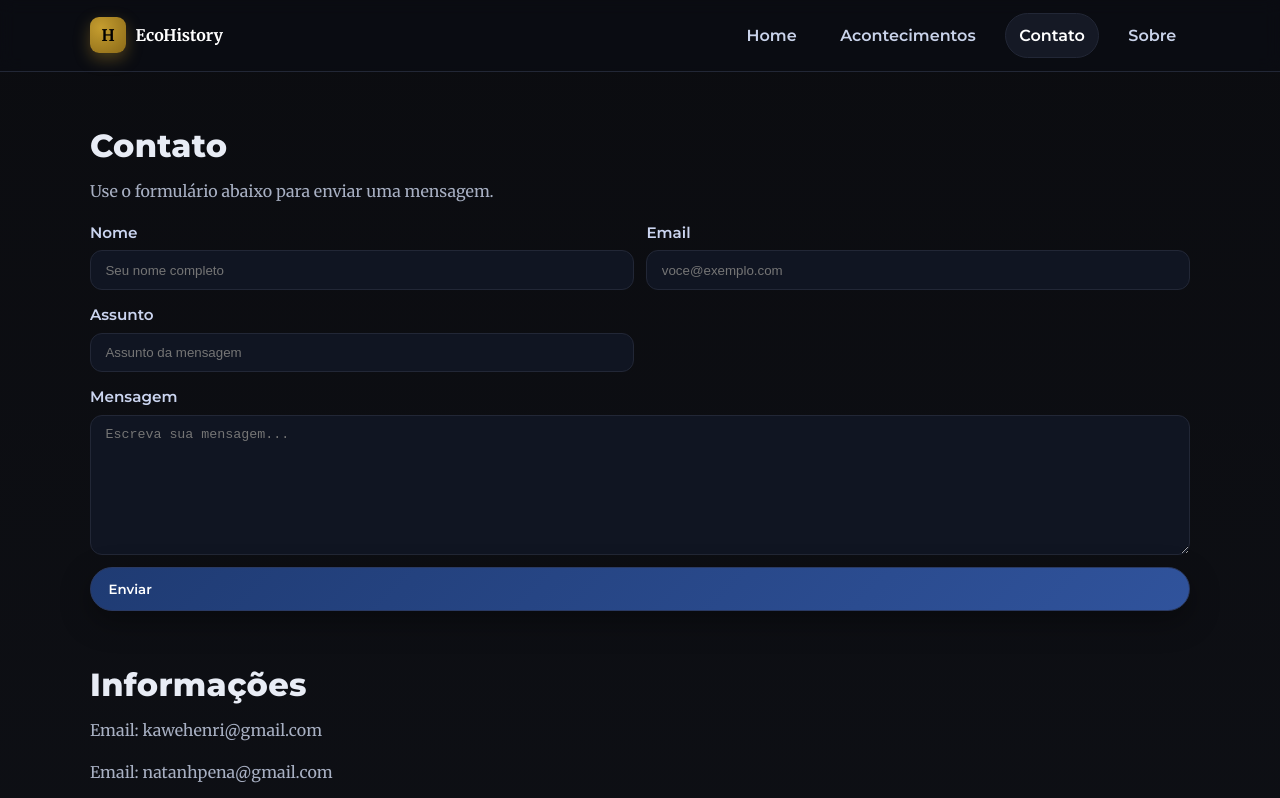
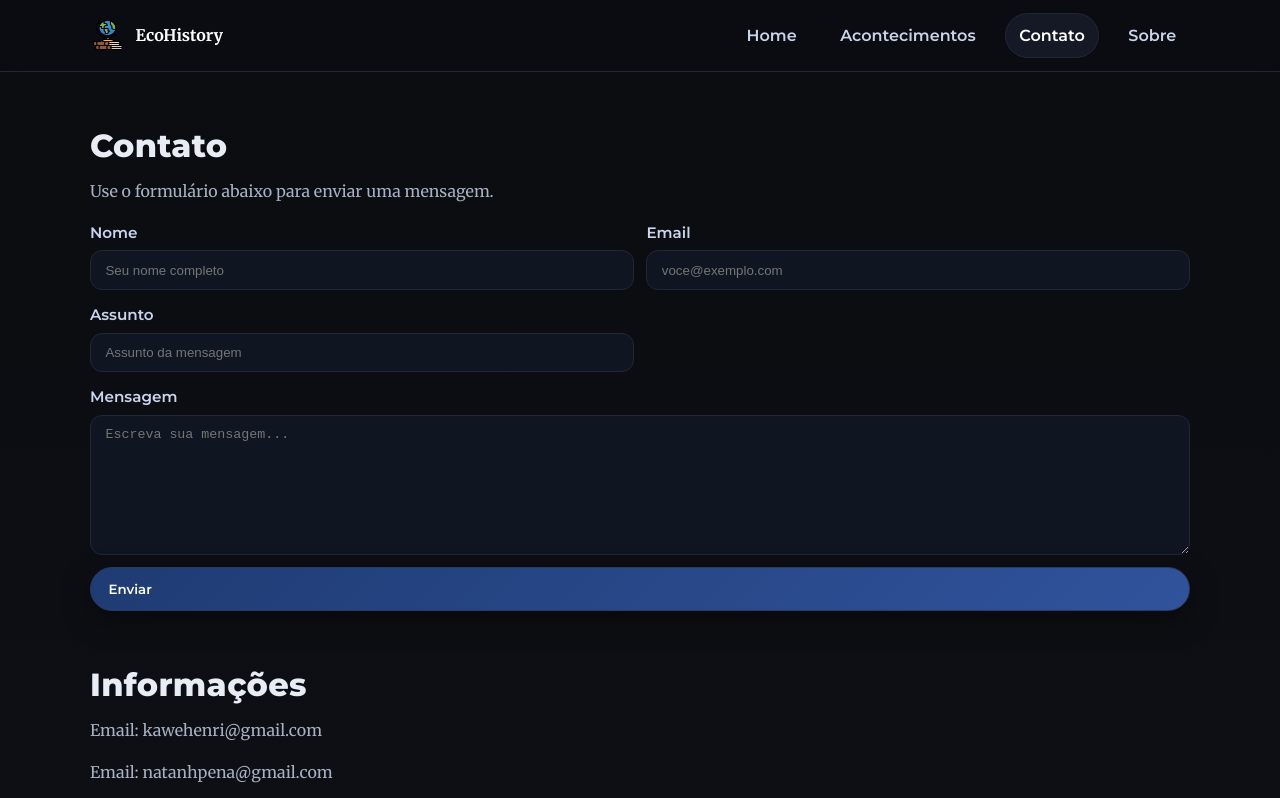
Before and after one commit to kawehenri/EcoHistory-projeto-final-, a plain HTML site: page contato.html in a window 1280 px wide. Shown: the top 798 px of the page. Drawn offline with Linux system fonts and the light colour scheme.

Commit message:
EcoHistory

```diff
--- a/contato.html
+++ b/contato.html
@@ -13,10 +13,10 @@
 
 <header class="header">
   <div class="container nav">
-    <a class="logo" href="index.html">
-      <span class="logo-icon">H</span>
-      EcoHistory
-    </a>
+     <a class="logo" href="index.html">
+  <img src="static/img/history.png" alt="Logo EcoHistory" class="logo-icon" style="height:32px;vertical-align:middle;">
+  EcoHistory
+</a>
     <nav class="menu" id="menu">
       <a href="index.html">Home</a>
       <a href="acontecimentos.html">Acontecimentos</a>
--- a/static/css/styles.css
+++ b/static/css/styles.css
@@ -208,9 +208,9 @@ img{max-width:100%;display:block}
 .logo{display:flex; align-items:center; gap:.6rem; font-weight:800; color:white}
 .logo-icon{
   width:36px; height:36px; display:grid; place-items:center; border-radius:9px;
-  background: radial-gradient(circle at 30% 30%, var(--accent), #8b6a18);
+  background: transparent;
   color:black; font-weight:900;
-  box-shadow: 0 6px 16px rgba(197,157,47,.35);
+  box-shadow: none;
 }
 
 .menu{display:flex; align-items:center; gap:1rem; font-family:"Montserrat", sans-serif}
```
Also changed, not shown: acontecimentos.html (+3 -3 lines), detalhe.html (+4 -4 lines), index.html (+3 -3 lines), sobre.html (+4 -4 lines), static/img/history.png (added).
